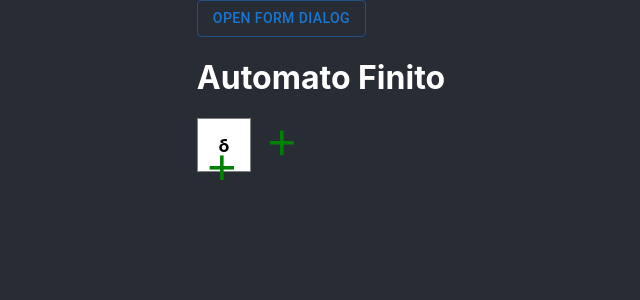
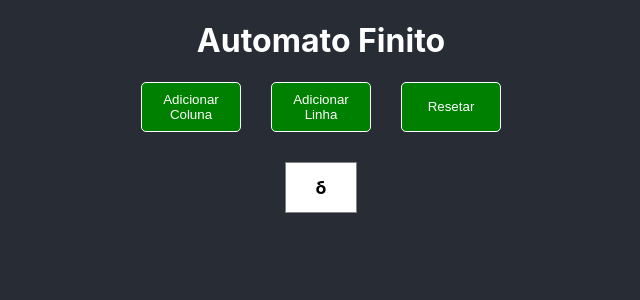
Before and after one commit to gabrielhtres/automatolfa, a React (Create React App) app: page / in a window 1280 px wide. Shown: the top 300 px of the page, without its empty margins (319-959 px from the left). Built offline with nearby package versions, Linux system fonts and the light colour scheme.

Commit message:
Adjusted base structure

```diff
--- a/src/App.js
+++ b/src/App.js
@@ -6,8 +6,6 @@ import './App.css';
 function App() {
   const [linhas, setLinhas] = useState([]);
   const [colunas, setColunas] = useState([]);
-  const [marginBotaoColuna, setMarginBotaoColuna] = useState(10);
-  const [marginBotaoLinha, setMarginBotaoLinha] = useState(-100);
 
   function adicionarColuna() {
     const novasColunas = [...colunas];
@@ -21,20 +19,20 @@ function App() {
     setLinhas(novasLinhas);
   }
 
-  useEffect(() => {
-    setMarginBotaoColuna(marginBotaoColuna + 50);
-    console.log(marginBotaoColuna);
-  }, [colunas]);
-
-  useEffect(() => {
-    setMarginBotaoLinha(marginBotaoLinha + 20);
-    console.log(marginBotaoLinha);
-  }, [linhas]);
+  function resetarTabela() {
+    setLinhas([]);
+    setColunas([]);
+  }
 
   return (
-    <>
-    <FormDialog />
+    <div className='app'>
+      {/* <FormDialog /> */}
         <h1>Automato Finito</h1>
+        <div className='botoes'>
+          <button onClick={adicionarColuna}>Adicionar Coluna</button>
+          <button onClick={adicionarLinha}>Adicionar Linha</button>
+          <button onClick={resetarTabela}>Resetar</button>
+        </div>
         <table>
           <thead>
             <tr>
@@ -56,9 +54,7 @@ function App() {
               })}
             </tbody>
         </table>
-      <button className="botao-coluna" onClick={adicionarColuna} style={{ left: marginBotaoColuna }}>+</button>
-      <button className="botao-linha" onClick={adicionarLinha} style={{ top: marginBotaoLinha }}>+</button>
-      </>
+      </div>
   );
 }
 
--- a/src/index.css
+++ b/src/index.css
@@ -1,12 +1,25 @@
+* {
+  box-sizing: border-box;
+}
+
+.app {
+  width: 100%;
+  height: 100%;
+  display: flex;
+  justify-content: center;
+  align-items: center;
+  flex-direction: column;
+}
+
 html {
   width: 100%;
   height: 100%;
   background-color: #282c34;
   color: white;
   display: flex;
-  align-items: center;
-  justify-content: flex-start;
-  flex-direction: column;
+  /* align-items: center; */
+  justify-content: center;
+  flex-direction: row;
 }
 
 body {
@@ -26,6 +39,7 @@ code {
 table {
   width: 20%;
   color: black;
+  margin-top: 30px;
 }
 
 table, th, td {
@@ -46,38 +60,19 @@ tr {
   height: 50px;
 }
 
-.botao-coluna {
+.botoes {
+  width: 360px;
+  height: 50px;
   display: flex;
-  align-items: center;
-  justify-content: center;
-  color: green;
-  background-color: transparent;
-  border: none;
-  width: 50px;
-  min-width: 50px;
-  min-height: 50px;
-  height: 50px;
-  padding: 10px;
-  font-size: 50px;
-  position: relative;
-  top: -55px;
-  cursor: pointer;
-  margin: 0;
+  justify-content: space-between;
 }
 
-.botao-linha {
-  display: flex;
-  align-items: center;
-  justify-content: center;
-  color: green;
-  background-color: transparent;
-  border: none;
-  width: 50px;
+.botoes button {
+  padding: 5px;
+  background-color: green;
+  color: white;
+  border: 1px solid white;
+  border-radius: 5px;
+  width: 100px;
   height: 50px;
-  padding: 10px;
-  font-size: 50px;
-  position: relative;
-  /* left: -50px; */
-  cursor: pointer;
-  margin: 0;
 }
```
Lines whose indentation alone changed are shown as unchanged.
